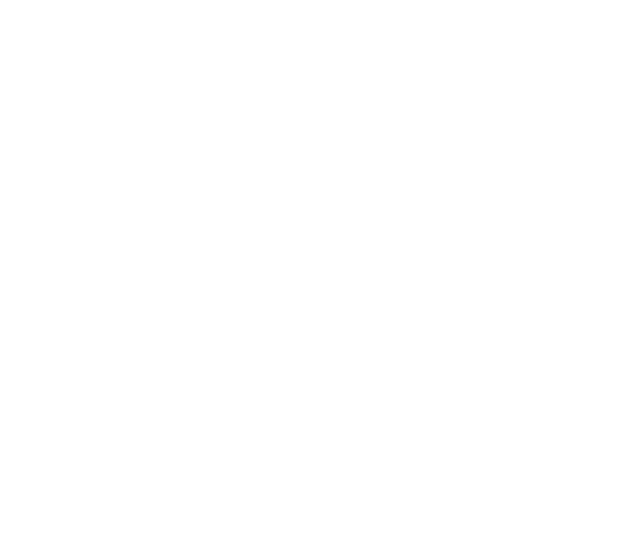
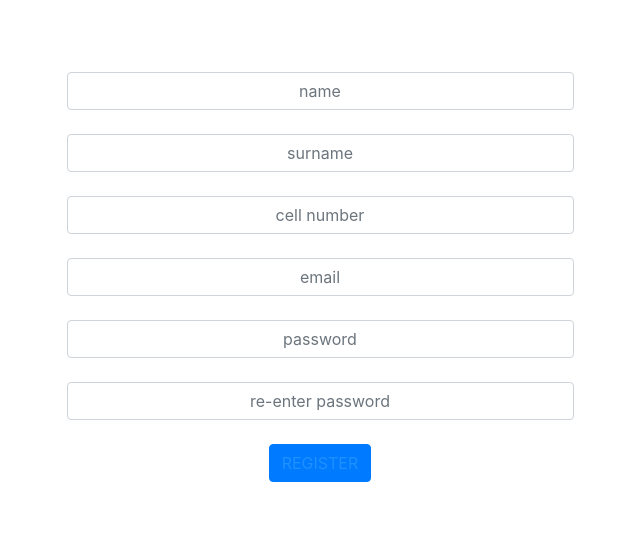
Before and after one commit to Tinnmann/Group-6, a plain HTML site: page AT Messenger/AT Messenger/www/register.html in a window 1280 px wide. Shown: the whole page, without its empty margins (320-960 px from the left). Drawn offline with nearby package versions, Linux system fonts and the light colour scheme; no server answers.

Commit message:
Update register.html

```diff
--- a/AT Messenger/AT Messenger/www/register.html
+++ b/AT Messenger/AT Messenger/www/register.html
@@ -1,10 +1,53 @@
 <!DOCTYPE html>
 <html lang="en">
+
 <head>
     <meta charset="UTF-8">
     <title>AT-Messenger App</title>
+    <script src="https://cdnjs.cloudflare.com/ajax/libs/socket.io/1.7.3/socket.io.js"></script>
+    <link rel="stylesheet" href="css/bootstrap.css">
+    <link href="/styles.css" rel="stylesheet" />
 </head>
-<body>
 
+<body class="bodyBackground">
+    <div class="container p-4 p-sm-5 ">
+        <div class="row justify-content-center align-items-center">
+            <div class="col-md-6 col-10">
+                <form>
+                    <div class="row justify-content-center">
+                        <div class="col-12 pt-4">
+                            <input id="name" type="text" placeholder="name" class="form-control text-center"/>
+                        </div>
+
+                        <div class="col-12 pt-4">
+                            <input id="surname" type="text" placeholder="surname" class="form-control text-center"/>
+                        </div>
+
+                        <div class="col-12 pt-4">
+                            <input id="cell number" type="text" placeholder="cell number" class="form-control text-center"/>
+                        </div>
+
+                        <div class="col-12 pt-4">
+                            <input id="email" type="text" placeholder="email" class="form-control text-center"/>
+                        </div>
+
+                        <div class="col-12 pt-4">
+                            <input id="password1" type="password" placeholder="password" class="form-control text-center"/>
+                        </div>
+
+                        <div class="col-12 pt-4">
+                            <input id="password2" type="password" placeholder="re-enter password" class="form-control text-center"/>
+                        </div>
+
+                        <div class="col-12 pt-4 text-center">
+                            <button id="login" class="btn btn-primary" style="color: dodgerblue">REGISTER</button>
+                        </div>
+                    </div>
+                </form>
+            </div>
+        </div>
+    </div>
+    <script src="/loginJavascript.js"></script>
 </body>
+
 </html>
```
